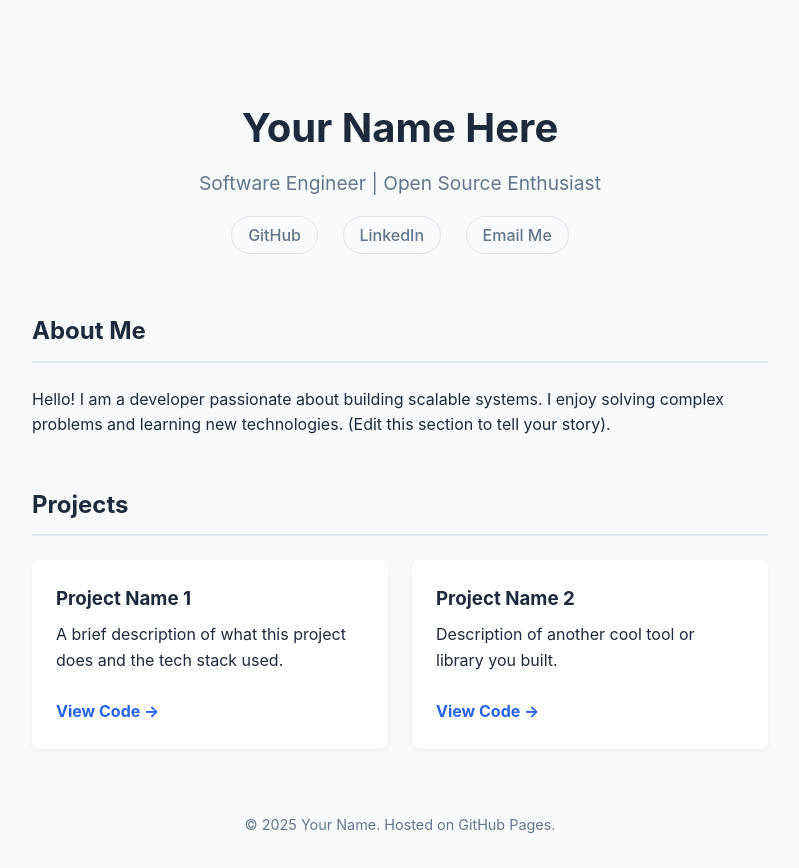
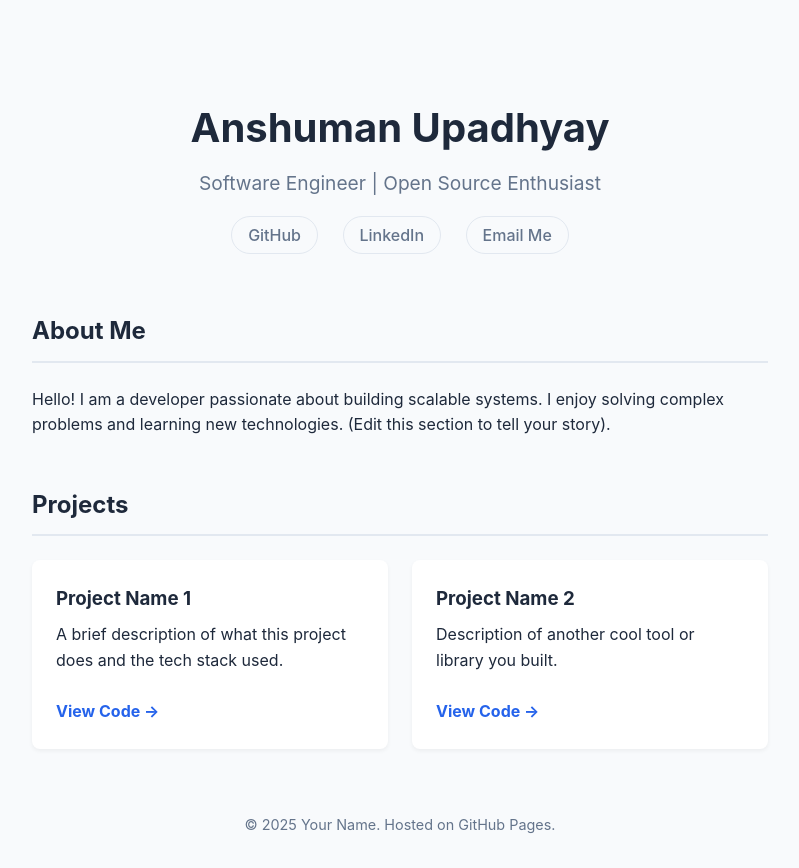
Before and after one commit to esihsi/esihsi.github.io, a plain HTML site: page index.html in a window 1280 px wide. Shown: the whole page, without its empty margins (240-1039 px from the left). Drawn offline with Linux system fonts and the light colour scheme.

Commit message:
Update name in header to 'Anshuman Upadhyay'

```diff
--- a/index.html
+++ b/index.html
@@ -94,7 +94,7 @@
 
     <div class="container">
         <header>
-            <h1>Your Name Here</h1>
+            <h1>Anshuman Upadhyay</h1>
             <p class="subtitle">Software Engineer | Open Source Enthusiast</p>
 
             <div class="social-links">
```
